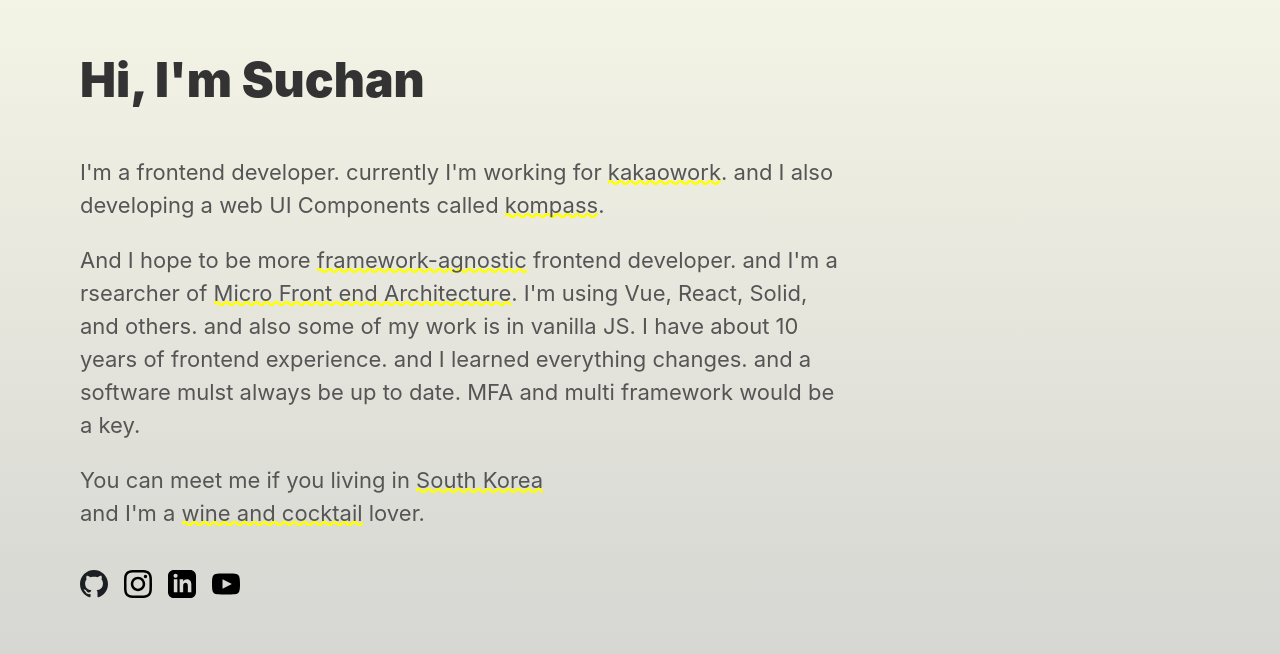
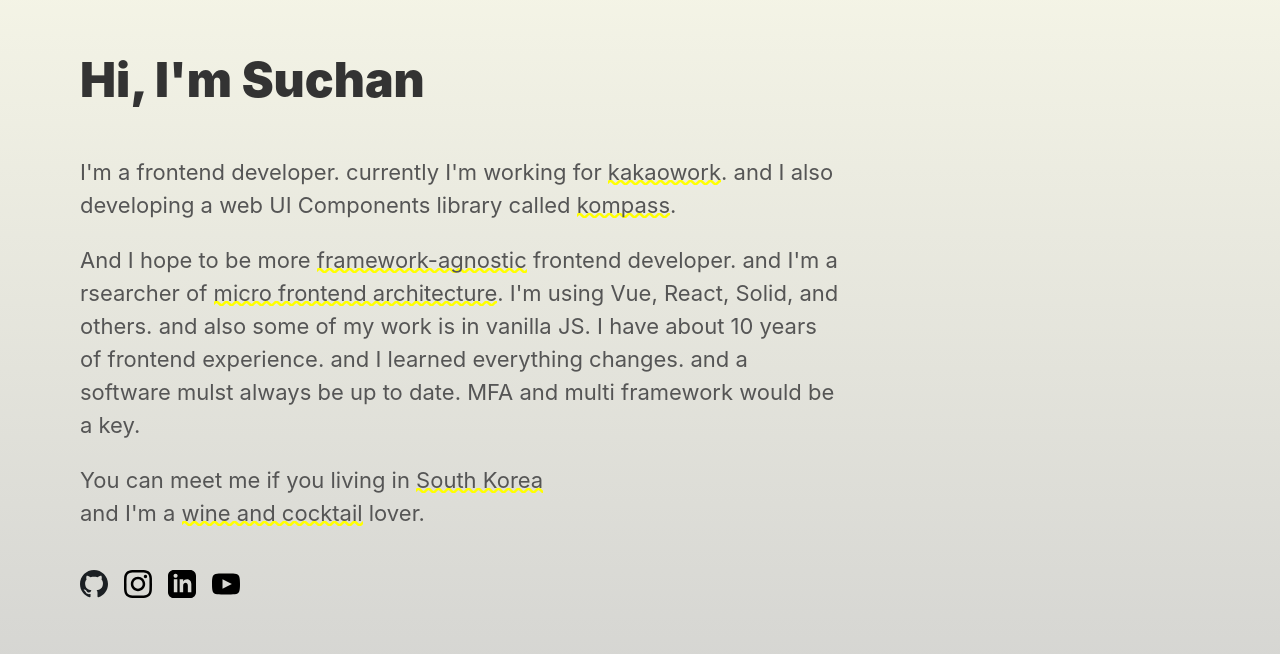
Before and after one commit to hakoiko/portfolio, a Vue app: page / in a window 1280 px wide. Shown: the part 146-800 px from the top of the page. Built offline with nearby package versions, Linux system fonts and the light colour scheme.

Commit message:
improve: favicon & casing

```diff
--- a/index.html
+++ b/index.html
@@ -2,7 +2,7 @@
 <html lang="en">
   <head>
     <meta charset="UTF-8" />
-    <link rel="icon" type="image/svg+xml" href="/vite.svg" />
+    <link rel="icon" type="image/svg+xml" href="/sunny.svg" />
     <meta name="viewport" content="width=device-width, initial-scale=1.0" />
     <title>Hi, I'm Suchan</title>
   </head>
--- a/src/components/Intro.vue
+++ b/src/components/Intro.vue
@@ -4,8 +4,8 @@
 <template>
   <div class="intro">
     <h2 class="intro-header">Hi, I'm Suchan</h2>
-    <p class="intro-paragraph">I'm a frontend developer. currently I'm working for <a href="https://kakaowork.com">kakaowork</a>. and I also developing a web UI Components called <em>kompass</em>.</p>
-    <p class="intro-paragraph">And I hope to be more <em>framework-agnostic</em> frontend developer. and I'm a rsearcher of <em>Micro Front end Architecture</em>. I'm using Vue, React, Solid, and others. and also some of my work is in vanilla JS. I have about 10 years of frontend experience. and I learned everything changes. and a software mulst always be up to date. MFA and multi framework would be a key.</p>
+    <p class="intro-paragraph">I'm a frontend developer. currently I'm working for <a href="https://kakaowork.com">kakaowork</a>. and I also developing a web UI Components library called <em>kompass</em>.</p>
+    <p class="intro-paragraph">And I hope to be more <em>framework-agnostic</em> frontend developer. and I'm a rsearcher of <em>micro frontend architecture</em>. I'm using Vue, React, Solid, and others. and also some of my work is in vanilla JS. I have about 10 years of frontend experience. and I learned everything changes. and a software mulst always be up to date. MFA and multi framework would be a key.</p>
     <p class="intro-paragraph">You can meet me if you living in <em>South Korea</em><br/> and I'm a <em>wine and cocktail</em> lover.</p>
 
     <div class="intro-links">
```
Also changed, not shown: public/fav.svg (added), public/sunny.svg (added), 7 other files (tests, documents, lock files or other folders).
